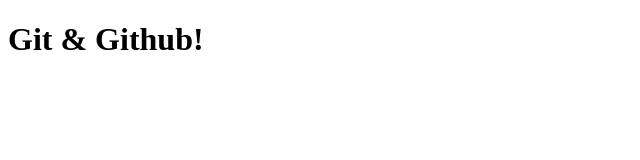
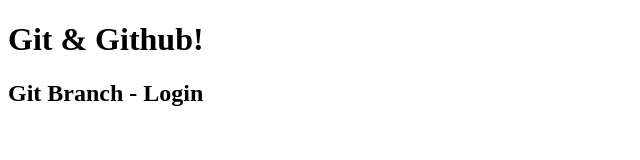
Before and after one commit to rahul-r1/myAppSample, a plain HTML site: page index.html in a window 1280 px wide. Shown: the whole page, without its empty margins (0-640 px from the left). Drawn offline with Linux system fonts and the light colour scheme.

Commit message:
index.html changed in login branch

```diff
--- a/index.html
+++ b/index.html
@@ -8,5 +8,6 @@
 </head>
 <body>
   <h1>Git & Github!</h1>
+  <h2>Git Branch - Login</h2>
 </body>
 </html>
```
